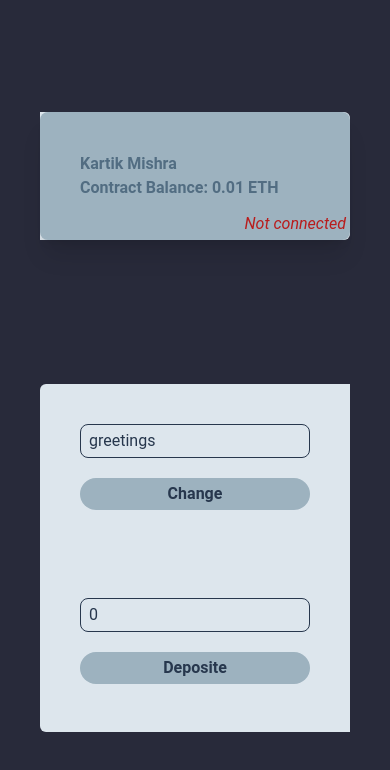
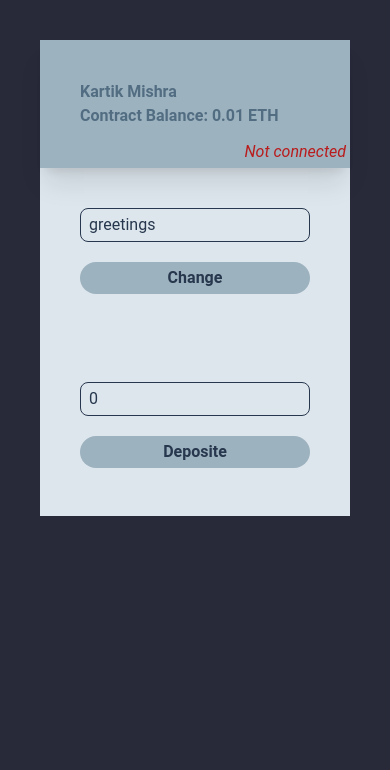
Before and after one commit to mrkartikmishra/blockchain-greetings-and-contract-balance, a React (Vite) app: page / in a window 390 px wide. Shown: the top 770 px of the page. Built offline with nearby package versions, Linux system fonts and the light colour scheme.

Commit message:
css adjusted for mobile screnns

```diff
--- a/src/App.jsx
+++ b/src/App.jsx
@@ -26,8 +26,8 @@ const App = () => {
   };
 
   return (
-    <div className="bg-black h-screen flex flex-col-reverse sm:flex-row justify-around p-10 font-roboto">
-      <div className="bg-gray w-full sm:w-1/2 rounded-l-md">
+    <div className="bg-black h-screen sm:h-screen flex flex-col-reverse sm:flex-row justify-end sm:justify-around p-10 font-roboto">
+      <div className="bg-gray w-full sm:w-1/2 sm:rounded-l-md">
         <form
           onSubmit={handleGreetingSubmit}
           className="flex flex-col gap-3 flex-start p-10"
@@ -67,7 +67,7 @@ const App = () => {
       </div>
       <div className="bg-gray w-full sm:w-1/2 md:w-1/2 rounded-r-md relative">
         <div className="flex sm:justify-end">
-          <div className="w-full bg-tertiary shadow-xl p-10 rounded-lg font-semibold text-secondary">
+          <div className="w-full bg-tertiary shadow-xl p-10 sm:rounded-lg font-semibold text-secondary">
             <h3>{greenting}</h3>
             <p>Contract Balance: {deposite} ETH</p>
           </div>
```
